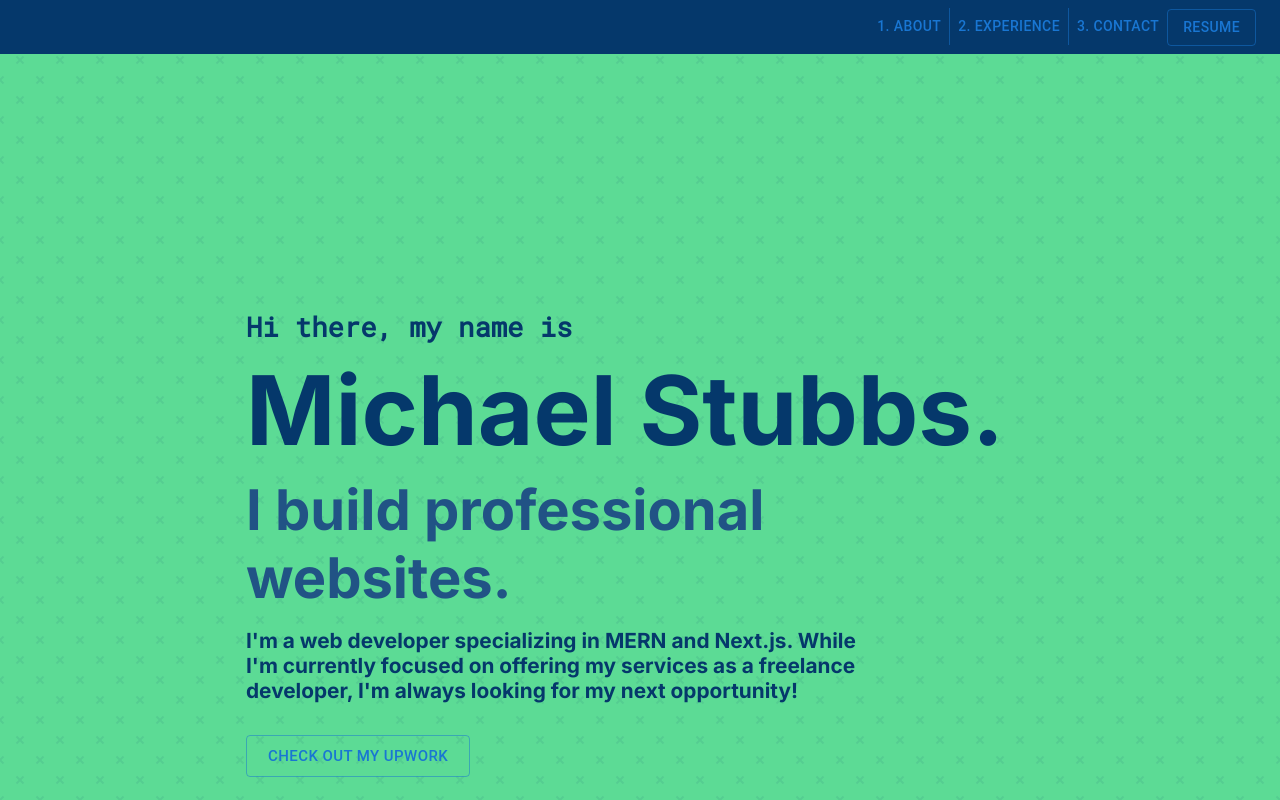
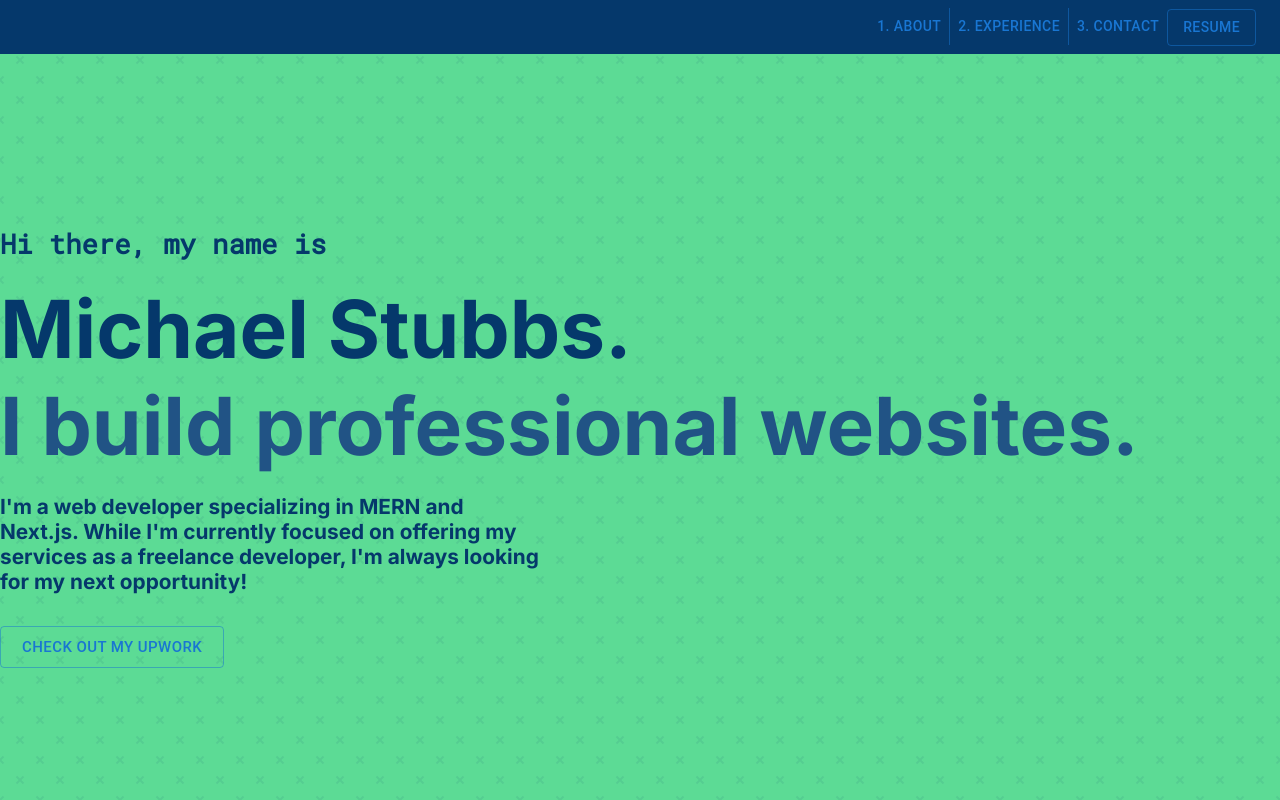
Before and after one commit to michael-stubbs/Portfolio, a React (Create React App) app: page / in a window 1280 px wide. Shown: the top 800 px of the page. Built offline with nearby package versions, Linux system fonts and the light colour scheme.

Commit message:
add styling to hero page

```diff
--- a/src/App.css
+++ b/src/App.css
@@ -9,6 +9,10 @@
 .mainBody {
   display: flex;
   flex-direction: column;
+  margin: 0px auto;
+  width: 100%;
+  max-width: 1600px;
+  min-height: 100vh;
 }
 
 h1 {
--- a/src/App.js
+++ b/src/App.js
@@ -5,10 +5,12 @@
 
 function App() {
   return (
-    <div className="mainBody">
+    <div>
       <Header />
-      <Main />
-      <About />
+      <div className="mainBody">
+        <Main />
+        <About />
+      </div>
     </div>
   );
 }
--- a/src/Styles/About.module.scss
+++ b/src/Styles/About.module.scss
@@ -1,6 +1,6 @@
 .about {
-  margin: 6rem 6rem;
-  padding: 150px;
+  margin: 0 6rem;
+  padding: 50px 150px;
 }
 
 .aboutMain {
--- a/src/Styles/Main.module.scss
+++ b/src/Styles/Main.module.scss
@@ -1,14 +1,24 @@
+// .jumbotron {
+//   margin: 6rem 6rem;
+//   padding: 150px;
+//   min-height: 100vh;
+// }
+
 .jumbotron {
-  margin: 6rem 6rem;
-  margin-bottom: 9rem;
-  padding: 150px;
+  display: flex;
+  -moz-box-pack: center;
+  justify-content: center;
+  -moz-box-align: center;
+  flex-direction: column;
+  align-items: flex-start;
+  min-height: 100vh;
+  padding: 0px;
 }
 
 h1 {
   font-family: "Roboto Mono", monospace;
   color: #05386b;
   font-size: 1.7rem;
-  margin: 0.5rem auto;
 }
 
 h2,
@@ -16,24 +26,23 @@
 p {
   font-family: "Inter", sans-serif;
   color: #05386b;
-  margin: 0.5rem auto;
   font-weight: 700;
+  margin: 0;
 }
 
 h2 {
-  font-size: 6rem;
+  font-size: clamp(40px, 8vw, 80px);
 }
 
 h3 {
-  font-size: 3.5rem;
+  font-size: clamp(40px, 8vw, 80px);
   color: #215385;
 }
 
 p {
   font-size: 1.3rem;
-  margin: 1rem 0;
-  width: 900px;
-  max-width: 80%;
+  margin: 20px 0px 0px;
+  max-width: 540px;
 }
 
 .navbar {
```
